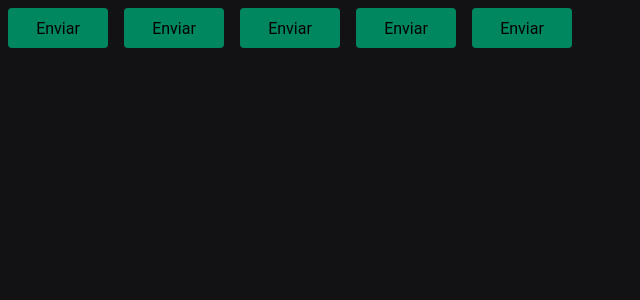
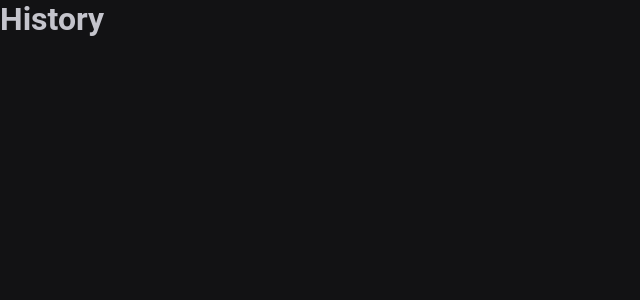
Before and after one commit to laiscasagrande/02-ignite-timer, a React app: page /history in a window 1280 px wide. Shown: the top 300 px of the page, without its empty margins (0-640 px from the left). Built offline with nearby package versions, Linux system fonts and the light colour scheme; the HTML template or start-up script is replaced by a standard one.

Commit message:
:sparkles: feat: Configuração de rotas

```diff
--- a/package.json
+++ b/package.json
@@ -6,15 +6,17 @@
   "scripts": {
     "dev": "vite",
     "build": "tsc -b && vite build",
-    "lint": "eslint . --ext ts,tsx --report-unused-disable-directives --max-warnings 0",
-    "preview": "vite preview"
+    "preview": "vite preview",
+    "lint": "eslint src --ext .ts,.tsx"
   },
   "dependencies": {
     "react": "^18.3.1",
     "react-dom": "^18.3.1",
+    "react-router-dom": "^6.25.1",
     "styled-components": "^6.1.12"
   },
   "devDependencies": {
+    "@rocketseat/eslint-config": "^2.2.2",
     "@types/react": "^18.3.3",
     "@types/react-dom": "^18.3.0",
     "@types/styled-components": "^5.1.34",
--- a/src/App.tsx
+++ b/src/App.tsx
@@ -1,18 +1,17 @@
-import { Button } from "./Button";
-import {ThemeProvider} from 'styled-components'
+import { ThemeProvider } from 'styled-components'
 import { defaultTheme } from "./styles/themes/default";
 import { GlobalStyle } from "./styles/global";
+import { BrowserRouter } from 'react-router-dom'
+import { Router } from './Router';
 
 export function App() {
   return (
     <ThemeProvider theme={defaultTheme}> {/*Como ThemeProvider é um componente, ele espera uma propriedade chamada theme, que estou passando o defaultTheme que contém as cores*/}
-      <Button variant='primary'/>
-      <Button variant='danger'/>
-      <Button variant='secondary'/>
-      <Button variant='success'/>
-      <Button />
-
-      <GlobalStyle/> {/*Tenho que colocar dentro do ThemeProvider para que nossos temas também possam ter acesso a essas estilizações*/}
+      <BrowserRouter> {/*o theme e o globalStyle podem ficar fora, mas o Router deve ficar dentro do Browser, porque ele deve envolver as nossas rotas*/}
+        <Router />
+      </BrowserRouter>
+      <GlobalStyle /> {/*Tenho que colocar dentro do ThemeProvider para que nossos temas também possam ter acesso a essas estilizações*/}
     </ThemeProvider>
   )
 }
+//O ThemeProvider e o BrowserRouter visualmente não produzem nada em tela, ou seja, não mostram nada em tela, mas são necessários e precisam ficar por fora dos outros componentes. São Context Provder. Não possuem conteúdo visual, mas produzem um contexto para os componentes que estão dentro deles, ou seja, informações oara os componentes que estão dentro deles saberem do contexto de fora, acessarem funções que estão além, por fora do que está dentro deles. Basicamente, serve para os componentes que estão dentro destes contextos acessarem informações que estão fora destes componentes
--- a/src/Button.tsx
+++ b/src/Draft/Button.tsx
@@ -1,4 +1,4 @@
-import styles from './Button.module.css'
+//import styles from './Button.module.css'
 import { ButtonContainer, ButtonVariant } from './Button.styles'
 
 interface ButtonProps{
--- /dev/null
+++ b/src/Router.tsx
@@ -0,0 +1,12 @@
+import { Routes, Route } from 'react-router-dom'
+import { Home } from './pages/Home'
+import { History } from './pages/History'
+
+export function Router() {
+  return (
+    <Routes>
+      <Route path="/" element={<Home />} /> {/*Nesse caso, como queremos que o usuário não digite nada, ou seja, caia direto na Home, colocamos/. O element é o componente dessa rota */}
+      <Route path="/history" element={<History/>}/>
+    </Routes>
+  )
+}
--- /dev/null
+++ b/src/pages/History.tsx
@@ -0,0 +1,5 @@
+export function History(){
+  return(
+    <h1>History</h1>
+  )
+}
--- /dev/null
+++ b/src/pages/Home.tsx
@@ -0,0 +1,5 @@
+export function Home(){
+  return(
+    <h1>Home</h1>
+  )
+}
```
Also changed, not shown: .eslintrc.json (added), src/Draft/Button.styles.ts (renamed from src/Button.styles.ts), 2 other files (tests, documents, lock files or other folders).
